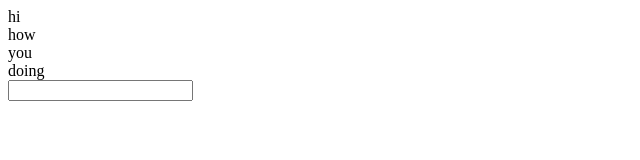
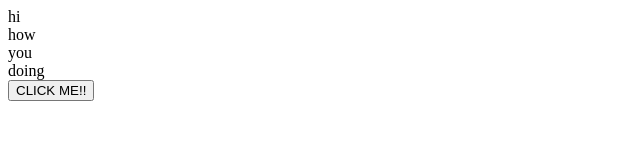
Before and after one commit to ShreyashIngle/Javascript, a plain HTML site: page index.html in a window 1280 px wide. Shown: the whole page, without its empty margins (0-640 px from the left). Drawn offline with Linux system fonts and the light colour scheme.

Commit message:
new commit

```diff
--- a/index.html
+++ b/index.html
@@ -1,17 +1,18 @@
 <!DOCTYPE html>
 <html lang="en">
   <head>
-    <meta charset="UTF-8">
-    <meta name="viewport" content="width=device-width, initial-scale=1.0">
+    <meta charset="UTF-8" />
+    <meta name="viewport" content="width=device-width, initial-scale=1.0" />
     <title>Document</title>
-
   </head>
   <body>
     <div class="hi">hi</div>
     <div id="thisone">how</div>
     <div>you</div>
     <div>doing</div>
-<input type="name" name="name" id="name>
+
+    <button id="mybtn">CLICK ME!!</button>
+
   </body>
   <script src="./index.js"></script>
 </html>
```
Also changed, not shown: index.js (+19 -0 lines). Lines whose indentation alone changed are shown as unchanged.
